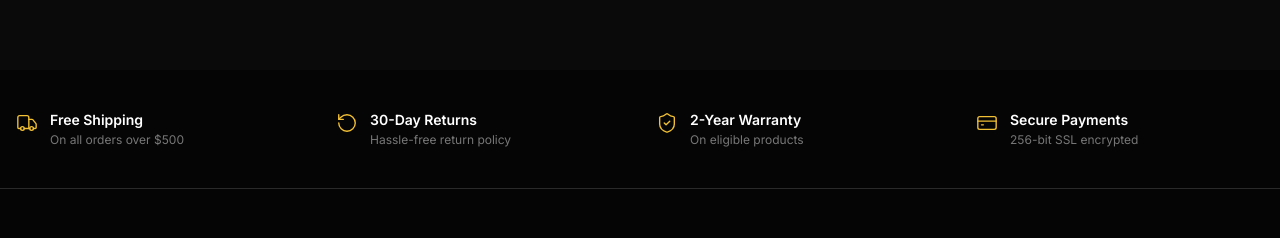
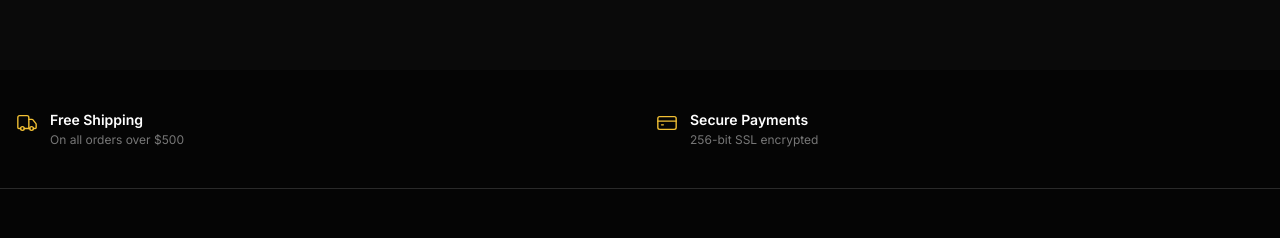
Before and after one commit to suleman197/Trio-store, a React (Vite) app in the folder client/: page / in a window 1280 px wide. Shown: the part 2254-2492 px from the top of the page. Built offline with nearby package versions, Linux system fonts and the light colour scheme; no server answers.

Commit message:
Remove 30-Day Returns and 2-Year Warranty from footer trust bar

```diff
--- a/client/src/components/layout/Footer.jsx
+++ b/client/src/components/layout/Footer.jsx
@@ -48,11 +48,9 @@
     <footer className="bg-[#050505] text-white mt-20">
       {/* Trust bar */}
       <div className="border-b border-ink-800">
-        <div className="max-w-7xl mx-auto px-4 py-10 grid grid-cols-2 lg:grid-cols-4 gap-8">
+        <div className="max-w-7xl mx-auto px-4 py-10 grid grid-cols-2 gap-8 max-w-3xl">
           {[
             [Truck, 'Free Shipping', 'On all orders over $500'],
-            [RotateCcw, '30-Day Returns', 'Hassle-free return policy'],
-            [ShieldCheck, '2-Year Warranty', 'On eligible products'],
             [CreditCard, 'Secure Payments', '256-bit SSL encrypted'],
           ].map(([Icon, title, sub]) => (
             <div key={title} className="flex items-start gap-3">
```
